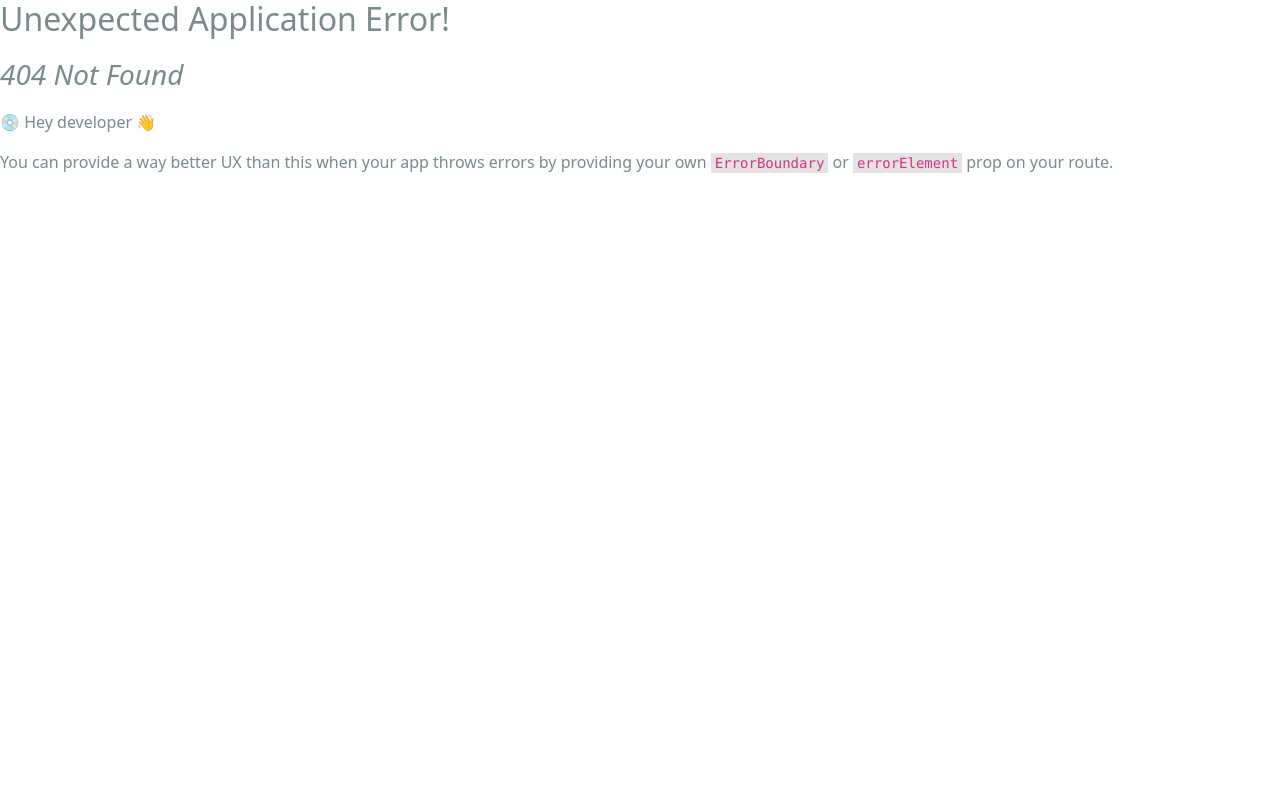
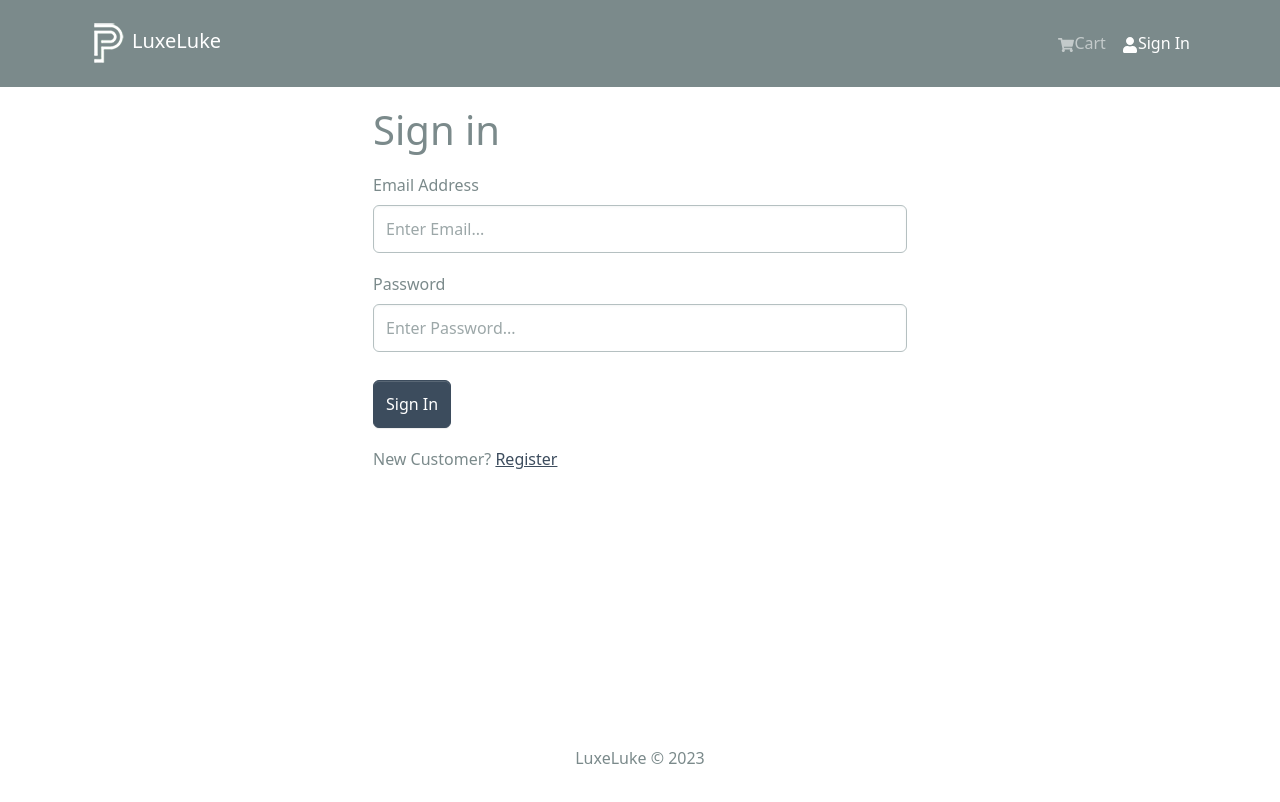
Before and after one commit to lukezje16/LuxeLuke, a React (Create React App) app in the folder frontend/: page /login in a window 1280 px wide. Before the commit this address had no page. Shown: the top 802 px of the page. Built offline with nearby package versions, Linux system fonts and the light colour scheme.

Commit message:
added a login page with no functionality

```diff
--- /dev/null
+++ b/frontend/src/components/FormContainer.jsx
@@ -0,0 +1,16 @@
+import React from "react";
+import { Container, Row, Col } from "react-bootstrap";
+
+const FormContainer = ({ children }) => {
+  return (
+    <Container>
+      <Row className="justify-content-md-center">
+        <Col xs={12} md={6}>
+          {children}
+        </Col>
+      </Row>
+    </Container>
+  );
+};
+
+export default FormContainer;
--- a/frontend/src/index.js
+++ b/frontend/src/index.js
@@ -19,6 +19,7 @@
 import HomePage from "./pages/HomePage";
 import ProductPage from "./pages/ProductPage";
 import CartPage from "./pages/CartPage.jsx";
+import LoginPage from "./pages/LoginPage.jsx";
 
 const router = createBrowserRouter(
   createRoutesFromElements(
@@ -26,6 +27,7 @@
       <Route index={true} path="/" element={<HomePage />}></Route>
       <Route path="/product/:id" element={<ProductPage />}></Route>
       <Route path="/cart" element={<CartPage />}></Route>
+      <Route path="/login" element={<LoginPage />}></Route>
     </Route>
   )
 );
--- /dev/null
+++ b/frontend/src/pages/LoginPage.jsx
@@ -0,0 +1,51 @@
+import React from "react";
+import { useState } from "react";
+import { Link } from "react-router-dom";
+import { Form, Row, Button, Col } from "react-bootstrap";
+import FormContainer from "../components/FormContainer";
+
+function LoginPage() {
+  const [email, setEmail] = useState("");
+  const [password, setPassword] = useState("");
+
+  const submitHandler = (e) => {
+    e.preventDefault();
+    console.log("submit pressed");
+  };
+  return (
+    <FormContainer>
+      <h1>Sign in</h1>
+      <Form onSubmit={submitHandler}>
+        <Form.Group controlId="email" className="my-3">
+          <Form.Label>Email Address</Form.Label>
+          <Form.Control
+            type="email"
+            placeholder="Enter Email..."
+            value={email}
+            onChange={(e) => setEmail(e.target.value)}
+          ></Form.Control>
+        </Form.Group>
+        <Form.Group controlId="password" className="my-3">
+          <Form.Label>Password</Form.Label>
+          <Form.Control
+            type="password"
+            placeholder="Enter Password..."
+            value={password}
+            onChange={(e) => setPassword(e.target.value)}
+          ></Form.Control>
+        </Form.Group>
+        <Button type="submit" variant="primary" className="mt-2">
+          Sign In
+        </Button>
+      </Form>
+
+      <Row className="py-3">
+        <Col>
+          New Customer? <Link to="/register">Register</Link>
+        </Col>
+      </Row>
+    </FormContainer>
+  );
+}
+
+export default LoginPage;
```
